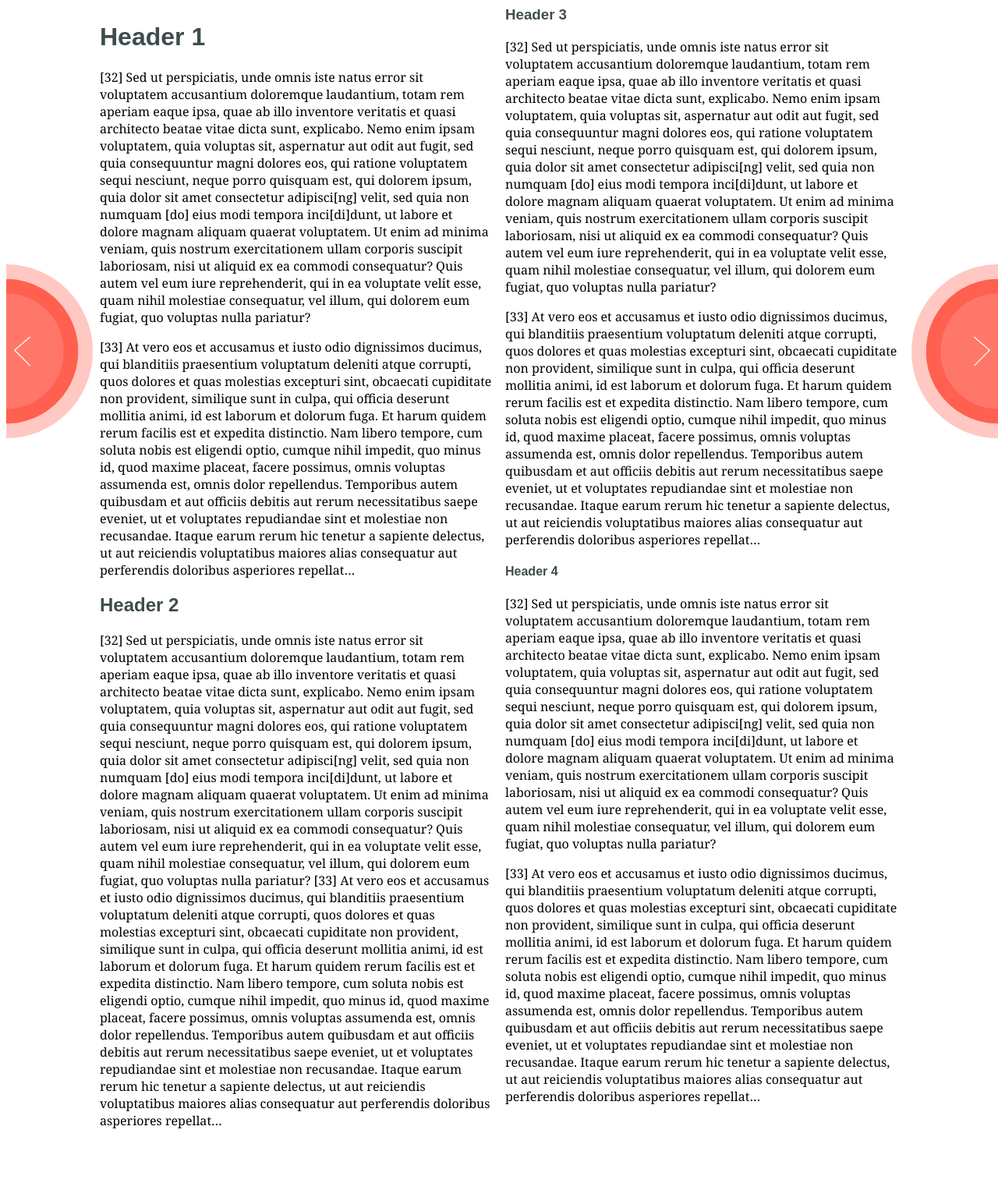
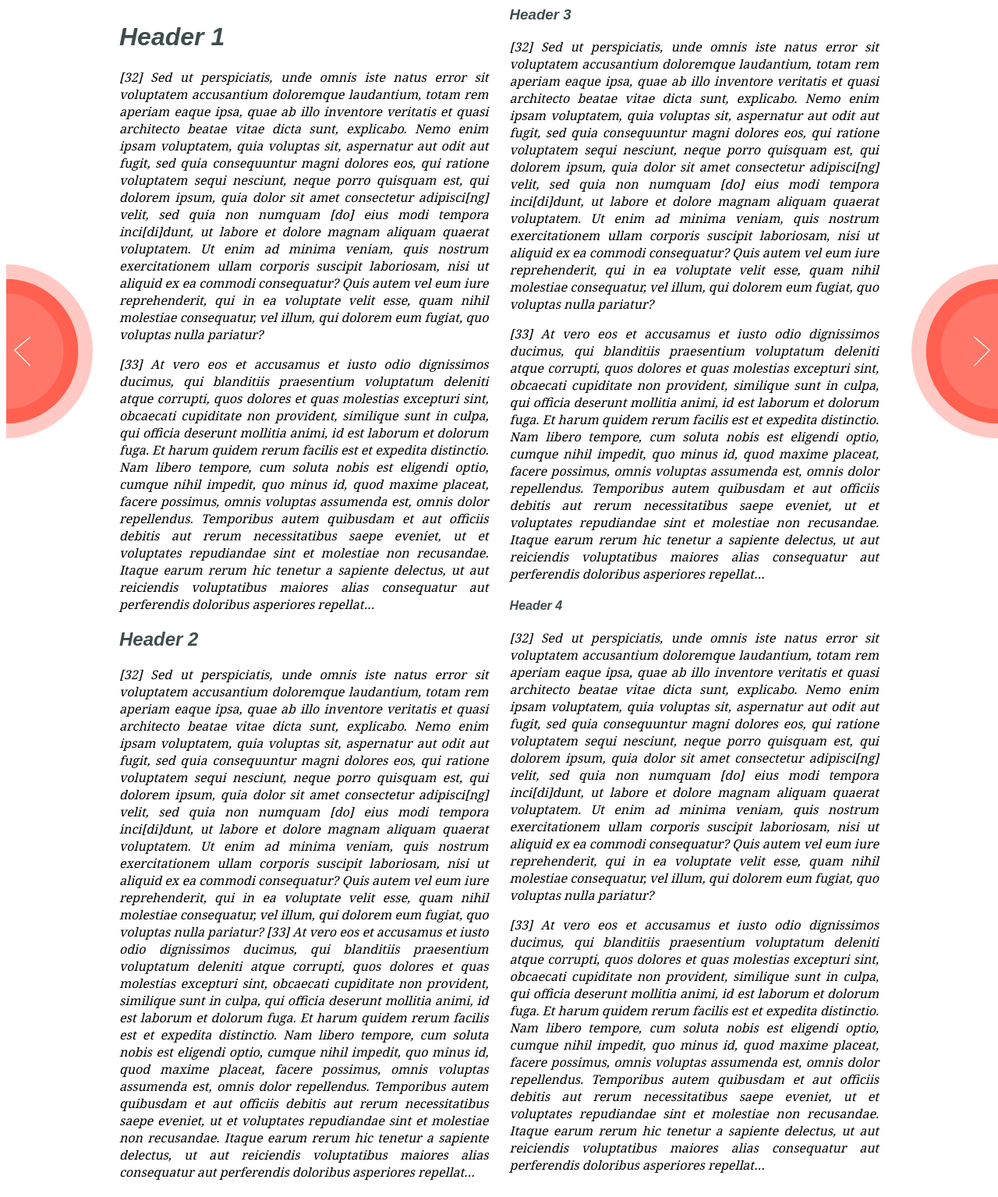
Before and after one commit to ozagordi/es_site, a Jekyll site: the page built from target1/index.md, in a window 1280 px wide. Shown: the whole page at 78% size. Built offline with Jekyll 4.4.1, drawn with Linux system fonts in a browser that asks for light colours; some web fonts are replaced; Markdown is read by kramdown in place of the engine named in the settings; before the commit the page ends 1458 px from its top, so only the background shows below that.

Commit message:
Font declaration, align and style.

```diff
--- a/css/main.css
+++ b/css/main.css
@@ -295,7 +295,7 @@ a.button-link:hover {
 	margin: 0 auto;
 	background: #3498DB;
 	font-size: 1.2em;
-	font-family: 'Fenix', serif;
+	font-family: 'Noto Serif', serif;
 }
 
 #home_message {
@@ -303,20 +303,24 @@ a.button-link:hover {
 	display: inline-block;
 	color: #E74C3C;
 	font-size: 1.1em;
-	font-family: Gafata;
+	font-family: 'Gafata', sans-serif;
 	vertical-align: middle;
 }
 
 #large_message {
 	color: #E74C3C;
 	font-size: 1.9em;
-	font-family: Gafata;
+	font-family: 'Gafata', sans-serif;
 	max-height: 2.0em;
 }
 
 .twocol {
-	margin-left: 120px;
-	margin-right: 120px;
+	margin-left: 145px;
+	margin-right: 145px;
+	font-family: 'Noto Serif', serif;
+	font-style: italic;
+	text-align: justify;
+
 	-webkit-column-count: 2;
 	-moz-column-count: 2;
 	column-count: 2;
@@ -325,9 +329,9 @@ a.button-link:hover {
 	-moz-column-width: 20em;
 	column-width: 20em;
 
-	-webkit-column-gap: 1em;
-	-moz-column-gap: 1em;
-	column-gap: 1em;
+	-webkit-column-gap: 1.7em;
+	-moz-column-gap: 1.7em;
+	column-gap: 1.7em;
 }
 
 #fixed-left {
```
